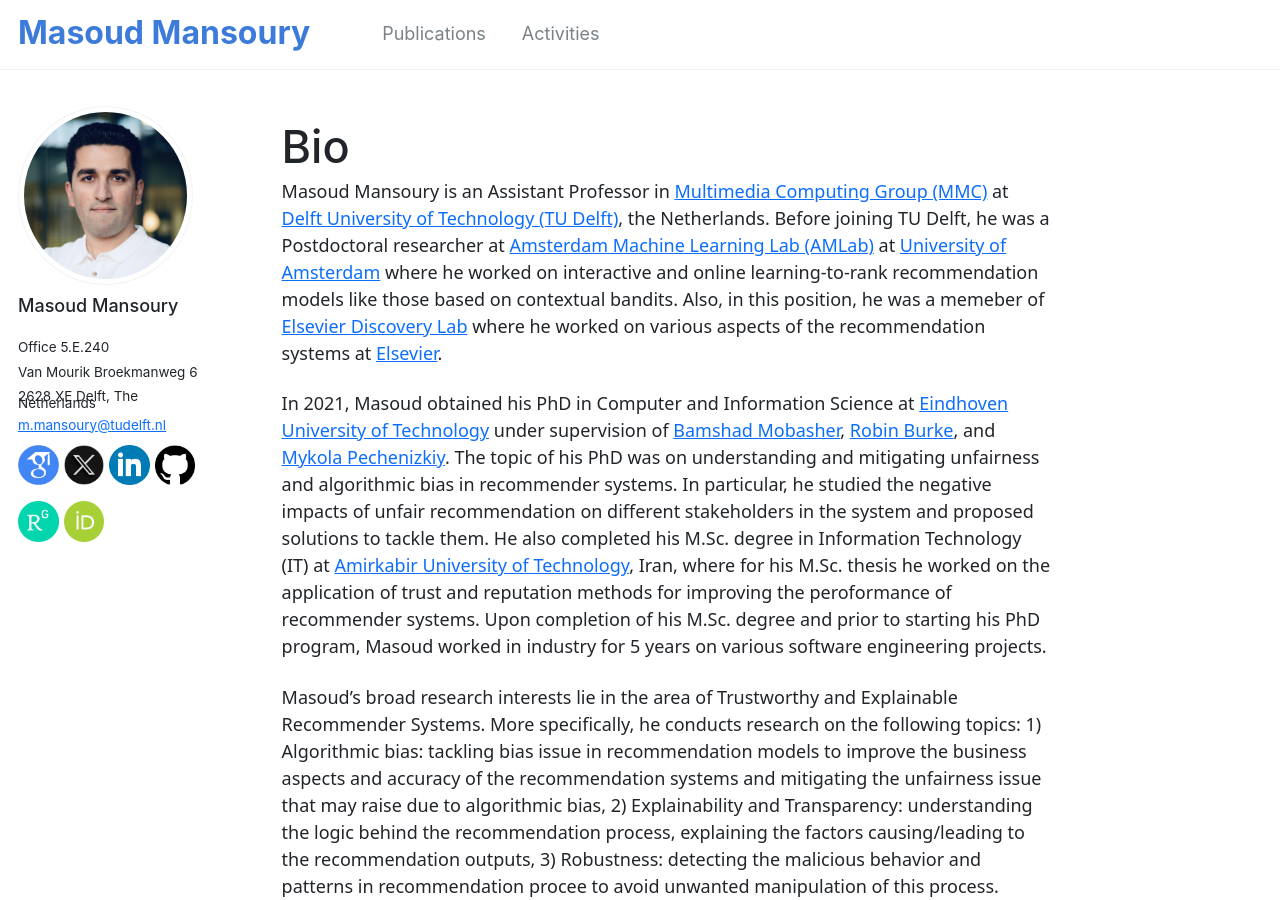
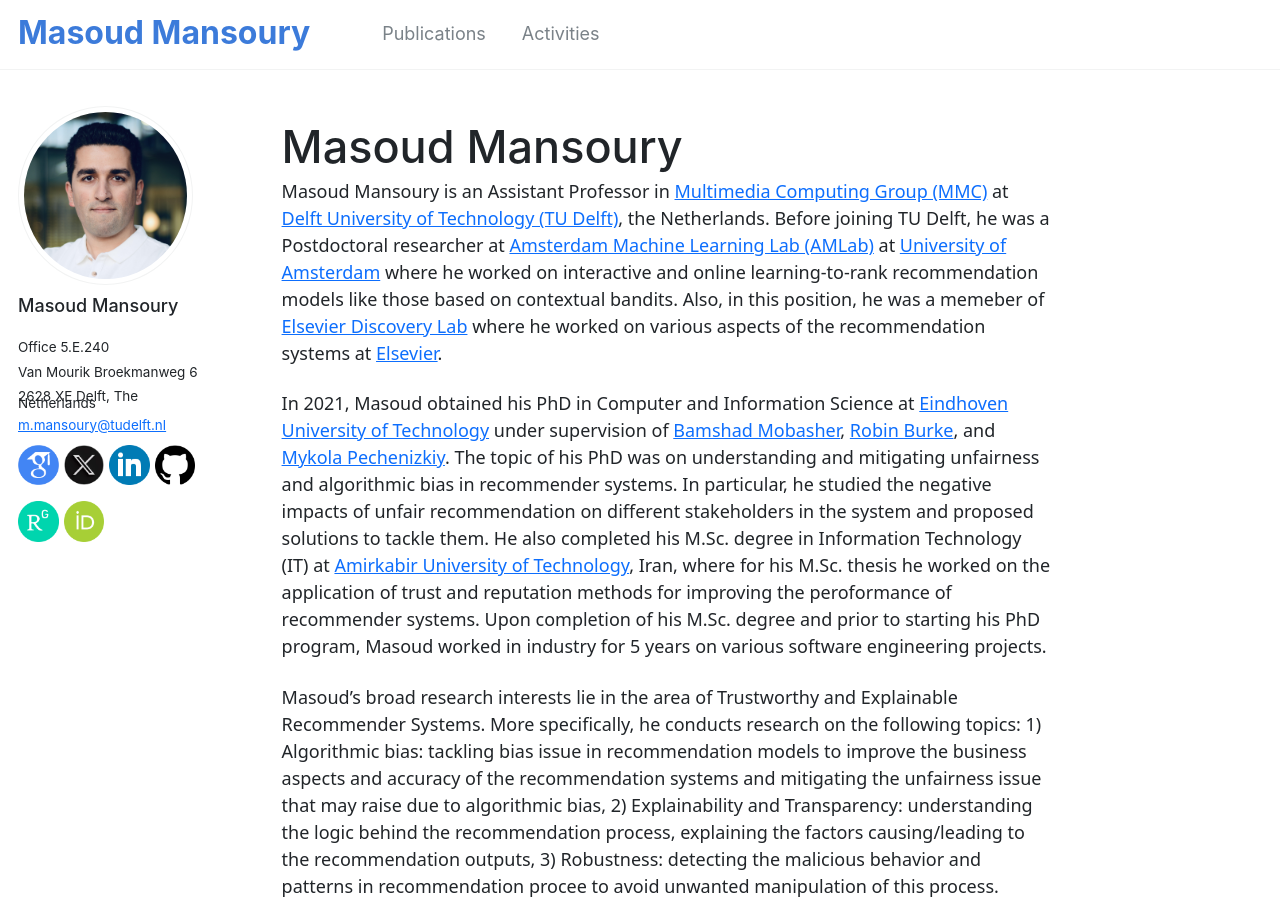
Before and after one commit to masoudmansoury/masoudmansoury.github.io, a Jekyll site: the page built from _pages/about.md, in a window 1280 px wide and 900 px high. Built offline with Jekyll 4.4.1, drawn with Linux system fonts in a browser that asks for light colours; nearby versions of some CDN libraries; library files that are not in the unit come from our copies.

Commit message:
Edited html

```diff
--- a/_pages/about.md
+++ b/_pages/about.md
@@ -1,6 +1,6 @@
 ---
 permalink: /
-title: "Bio"
+title: "Masoud Mansoury"
 author_profile: true
 redirect_from:
   - /about/
```
Also changed, not shown: _pages/activities.md (+1 -1 lines), 1 other file.
